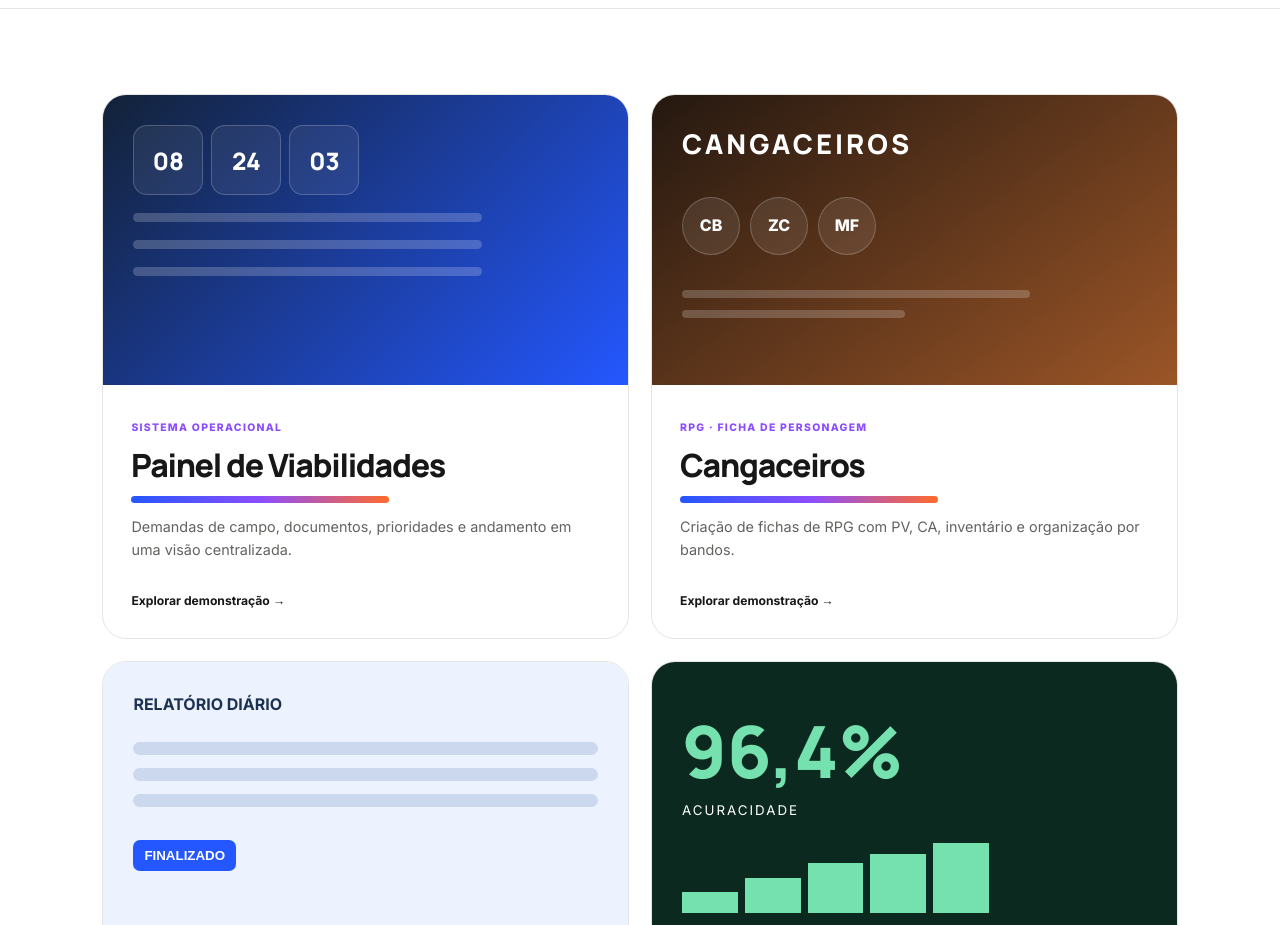
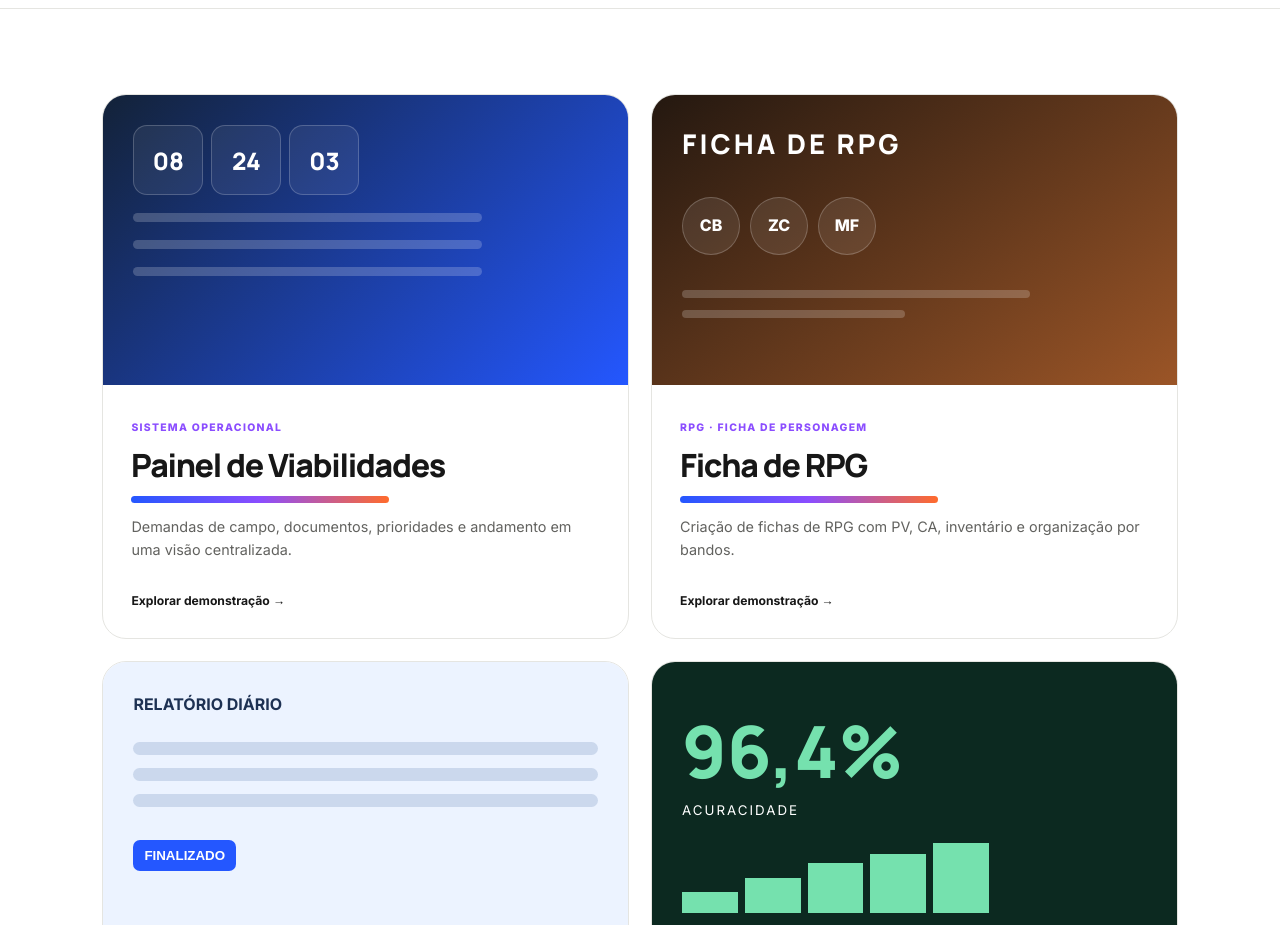
Before and after one commit to Fantaticproject/Fantastic, a plain HTML site: page portfolio.html in a window 1280 px wide. Shown: the part 849-1774 px from the top of the page. Drawn offline with Linux system fonts and the light colour scheme.

Commit message:
Nome cangaceiros

```diff
--- a/portfolio.html
+++ b/portfolio.html
@@ -45,12 +45,12 @@
 
                 <a class="portfolio-item system-card" data-category="sistema"
                     href="portfolio-lite/cangaceiro/index.html">
-                    <div class="portfolio-visual visual-cangaceiro"><strong>CANGACEIROS</strong>
+                    <div class="portfolio-visual visual-cangaceiro"><strong>FICHA DE RPG</strong>
                         <div class="avatar-row"><i>CB</i><i>ZC</i><i>MF</i></div><span class="mini-line"></span><span
                             class="mini-line short"></span>
                     </div>
                     <div class="portfolio-copy"><small>RPG · FICHA DE PERSONAGEM</small>
-                        <h2>Cangaceiros</h2>
+                        <h2>Ficha de RPG</h2>
                         <p>Criação de fichas de RPG com PV, CA, inventário e organização por bandos.</p><b>Explorar
                             demonstração →</b>
                     </div>
```
